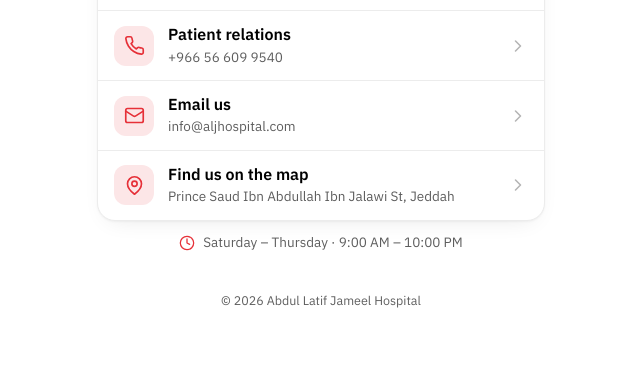
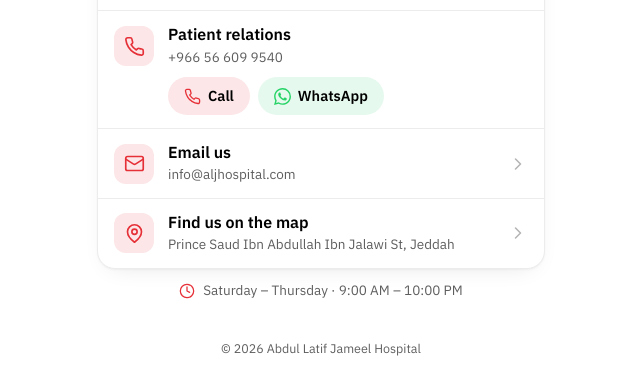
Before and after one commit to aljhospital/aljhospital.github.io, a plain HTML site: page index.html in a window 1280 px wide. Shown: the part 1138-1524 px from the top of the page, without its empty margins (319-959 px from the left). Before the commit the page ends 1476 px from the top, so only its background shows below. Drawn offline with Linux system fonts and the light colour scheme.

Commit message:
Add call and WhatsApp buttons for patient relations; open LinkedIn posts
Co-Authored-By: Claude Opus 5.5 <noreply@anthropic.com>
Claude-Session: https://claude.ai/code/session_01WWFSNH1pzQSaCR3y7FmKU4

```diff
--- a/assets/render.js
+++ b/assets/render.js
@@ -41,6 +41,8 @@
     iosTop:   { en: "Download on the", ar: "حمّله من" },
     andTop:   { en: "Get it on", ar: "احصل عليه من" },
     switchTo: { en: "عربي", ar: "English" },
+    call:     { en: "Call", ar: "اتصال" },
+    whatsapp: { en: "WhatsApp", ar: "واتساب" },
     switchLabel: { en: "التبديل إلى العربية", ar: "Switch to English" },
     broken:   { en: "This page's settings could not be loaded.", ar: "تعذّر تحميل إعدادات الصفحة." },
   };
@@ -184,7 +186,32 @@
     return buttons.length ? wrap : null;
   }
 
+  // A number reachable by both call and WhatsApp: one row, two buttons.
+  function dualRow(item, lang) {
+    var name = pick(item.label, lang) || pick(NAMES.phone, lang);
+    var r = el("div", "row row-dual");
+    r.appendChild(icon("phone", "row-ico"));
+    var txt = el("span", "row-txt");
+    txt.appendChild(el("strong", null, name));
+    var d = detail(item, lang);
+    if (d) txt.appendChild(el("small", null, d));
+    var acts = el("span", "row-actions");
+    [["phone", href(item), UI.call, "pill"],
+     ["whatsapp", href({ type: "whatsapp", link: item.link }), UI.whatsapp, "pill pill-wa"]].forEach(function (b) {
+      var a = el("a", b[3]);
+      a.href = b[1];
+      a.setAttribute("aria-label", name + " – " + pick(b[2], lang));
+      a.appendChild(icon(b[0], "pill-ico"));
+      a.appendChild(el("span", null, pick(b[2], lang)));
+      acts.appendChild(a);
+    });
+    txt.appendChild(acts);
+    r.appendChild(txt);
+    return r;
+  }
+
   function row(item, lang) {
+    if (item.type === "phone" && item.whatsapp) return dualRow(item, lang);
     var a = el("a", "row");
     a.href = href(item);
     a.appendChild(icon(item.type, "row-ico"));
--- a/assets/style.css
+++ b/assets/style.css
@@ -157,15 +157,34 @@ a { color: inherit; text-decoration: none; }
 .row-chev { color: #B5B5B5; }
 [dir="rtl"] .row-chev svg, [dir="rtl"] .main-chev svg { transform: scaleX(-1); }
 
+/* Row with two buttons (call + WhatsApp) */
+.row-dual { align-items: flex-start; }
+.row-dual .row-ico { margin-top: 2px; }
+.row-actions { display: flex; flex-wrap: wrap; gap: 8px; margin-top: 10px; }
+.pill {
+  display: inline-flex; align-items: center; gap: 7px;
+  min-height: 38px; padding: 7px 16px; border-radius: 999px;
+  font-size: 14.5px; font-weight: 600; color: var(--text);
+  background: var(--tint); transition: background .12s ease, transform .12s ease;
+}
+.pill-ico svg { width: 17px; height: 17px; display: block; color: var(--primary); }
+.pill-wa { background: #E6F9EE; }
+.pill-wa .pill-ico svg { color: #25D366; }
+.pill:active { transform: scale(.97); }
+
 /* Interaction */
 @media (hover: hover) {
   .main-btn:hover { transform: translateY(-1px); }
   .main-btn:not(:first-child):hover { border-color: var(--tint-strong); }
   .row:hover { background: var(--tint); }
+  .row-dual:hover { background: transparent; }
+  .pill:hover { background: var(--tint-strong); }
+  .pill-wa:hover { background: #D2F4E0; }
   .row:hover .row-chev { color: var(--primary); }
 }
 .main-btn:active, .store:active { transform: scale(.985); }
 .row:active { background: var(--tint-strong); }
+.row-dual:active { background: transparent; }
 a:focus-visible, button:focus-visible { outline: 3px solid var(--primary); outline-offset: 2px; border-radius: 12px; }
 
 .hours { display: flex; align-items: center; justify-content: center; gap: 8px; margin: 12px 4px 0; font-size: 13.5px; color: var(--muted); }
--- a/config.js
+++ b/config.js
@@ -89,20 +89,21 @@ window.SITE = {
       note: { en: "Abdul Latif Jameel Hospital", ar: "مستشفى عبداللطيف جميل" } },
     { type: "facebook",  link: "https://www.facebook.com/profile.php?id=61554454365157",
       note: { en: "Abdul Latif Jameel Hospital", ar: "مستشفى عبداللطيف جميل" } },
-    { type: "linkedin",  link: "https://www.linkedin.com/company/aljhospital",
+    { type: "linkedin",  link: "https://www.linkedin.com/company/aljhospital/posts/",
       note: { en: "Abdul Latif Jameel Hospital", ar: "مستشفى عبداللطيف جميل" } },
   ],
 
 
   /* ---------- Contact ----------
      phone:    just the number, e.g. "+966126770001"
+               add  whatsapp: true  to show both "Call" and "WhatsApp" buttons
      whatsapp: just the number, e.g. "+9665XXXXXXXX"
      email:    just the address
      location: a Google Maps link                                   */
   contact: [
     { type: "phone",    link: "+966 12 677 0001" },
     { type: "whatsapp", link: "+966 54 631 2344", label: { en: "Book on WhatsApp", ar: "احجز عبر واتساب" } },
-    { type: "phone",    link: "+966 56 609 9540", label: { en: "Patient relations", ar: "علاقات المرضى" } },
+    { type: "phone",    link: "+966 56 609 9540", label: { en: "Patient relations", ar: "علاقات المرضى" }, whatsapp: true },
     { type: "email",    link: "info@aljhospital.com" },
     { type: "location", link: "https://maps.app.goo.gl/a2DJxtPF9EqhjwLJA",
       note: { en: "Prince Saud Ibn Abdullah Ibn Jalawi St, Jeddah", ar: "شارع الأمير سعود بن عبدالله بن جلوي، جدة" } },
```
